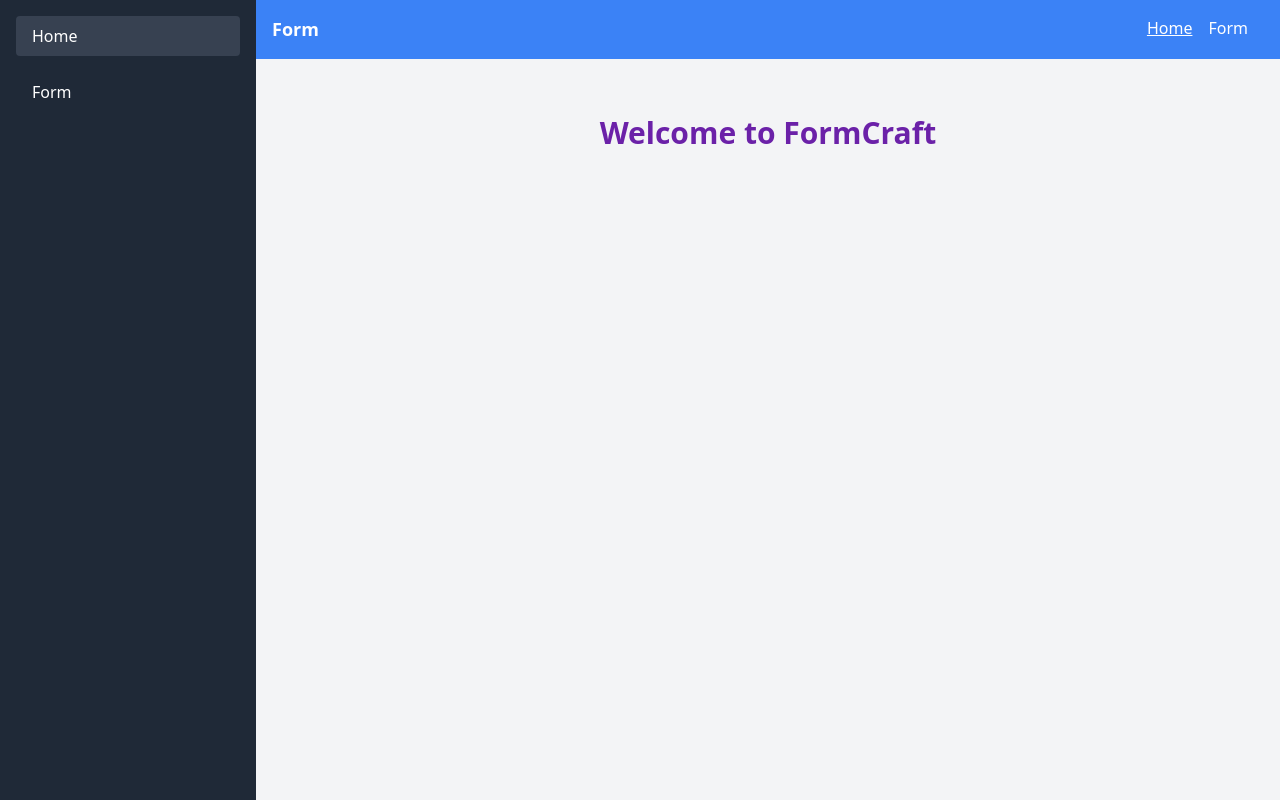
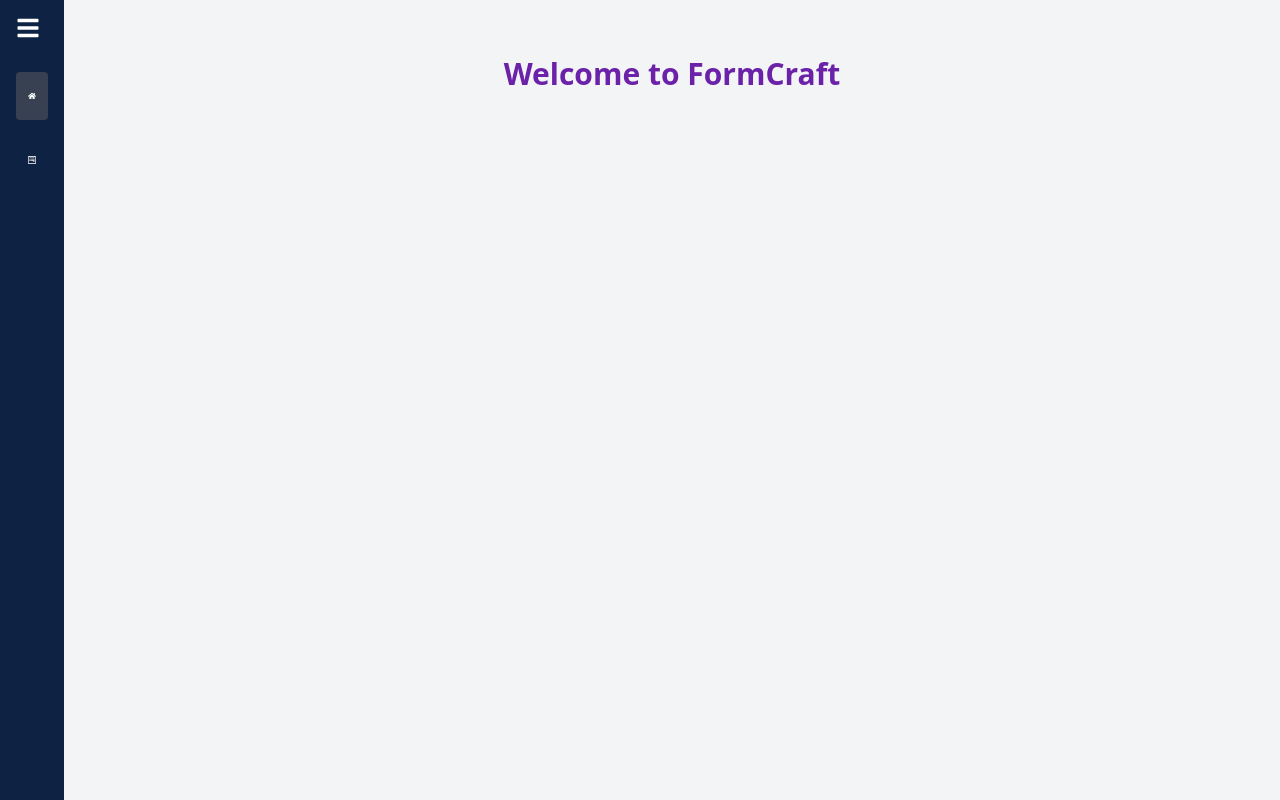
Before and after one commit to Web-Dev-Learner/form, a React (Vite) app in the folder formcraft/: page / in a window 1280 px wide. Shown: the top 800 px of the page. Built offline with nearby package versions, Linux system fonts and the light colour scheme.

Commit message:
added icon sidebar

```diff
--- a/formcraft/package.json
+++ b/formcraft/package.json
@@ -13,6 +13,7 @@
     "@reduxjs/toolkit": "^2.2.7",
     "react": "^18.3.1",
     "react-dom": "^18.3.1",
+    "react-icons": "^5.3.0",
     "react-redux": "^9.1.2",
     "react-router-dom": "^6.26.1"
   },
--- a/formcraft/src/App.jsx
+++ b/formcraft/src/App.jsx
@@ -1,6 +1,5 @@
 import React from 'react';
 import { BrowserRouter as Router, Route, Routes } from 'react-router-dom';
-import Navbar from './components/Navbar';
 import Sidebar from './components/Sidebar';
 import Form from './components/Form';
 import './index.css';
@@ -11,7 +10,6 @@ function App() {
       <div className="min-h-screen bg-gray-100 flex">
         <Sidebar />
         <div className="flex-1 flex flex-col">
-          <Navbar />
           <div className="flex-grow flex items-start justify-center p-4">
             <Routes>
               <Route
--- a/formcraft/src/components/Navbar.jsx
+++ /dev/null
@@ -1,35 +0,0 @@
-import React from 'react';
-import { NavLink } from 'react-router-dom';
-import styles from './navbar.module.css';
-
-const Navbar = () => {
-  return (
-    <nav className={styles.navbar}>
-      <div className={styles.container}>
-        <div className={styles.brand}>
-          Form
-        </div>
-        <div className={styles.navLinks}>
-          <NavLink
-            to="/"
-            className={({ isActive }) =>
-              isActive ? `${styles.navLink} ${styles.active}` : `${styles.navLink} ${styles.inactive}`
-            }
-          >
-            Home
-          </NavLink>
-          <NavLink
-            to="/form"
-            className={({ isActive }) =>
-              isActive ? `${styles.navLink} ${styles.active}` : `${styles.navLink} ${styles.inactive}`
-            }
-          >
-            Form
-          </NavLink>
-        </div>
-      </div>
-    </nav>
-  );
-};
-
-export default Navbar;
--- a/formcraft/src/components/Sidebar.jsx
+++ b/formcraft/src/components/Sidebar.jsx
@@ -1,26 +1,42 @@
-import React from 'react';
+
+import React, { useState } from 'react';
 import { NavLink } from 'react-router-dom';
+import { FaBars, FaHome, FaWpforms } from 'react-icons/fa';
 import styles from './sidebar.module.css';
 
 const Sidebar = () => {
+  const [isOpen, setIsOpen] = useState(false);
+
+  const toggleSidebar = () => {
+    setIsOpen(!isOpen);
+  };
+
   return (
-    <aside className={styles.sidebar}>
-      <div className="space-y-4">
+    <aside className={`${styles.sidebar} ${isOpen ? styles.open : styles.closed}`}>
+      <div className={styles.menuHeader}>
+        {isOpen && <span className={styles.menuText}>Menu</span>}
+        <div className={styles.menuIcon} onClick={toggleSidebar}>
+          <FaBars />
+        </div>
+      </div>
+      <div className={styles.menuItems}>
         <NavLink
           to="/"
           className={({ isActive }) =>
-            isActive ? `${styles.link} ${styles.active}` : `${styles.link} ${styles.inactive}`
+            isActive ? `${styles.link} ${styles.active}` : `${styles.link}`
           }
         >
-          Home
+          <FaHome className={styles.icon} />
+          {isOpen && <span className={styles.text}>Home</span>}
         </NavLink>
         <NavLink
           to="/form"
           className={({ isActive }) =>
-            isActive ? `${styles.link} ${styles.active}` : `${styles.link} ${styles.inactive}`
+            isActive ? `${styles.link} ${styles.active}` : `${styles.link}`
           }
         >
-          Form
+          <FaWpforms className={styles.icon} />
+          {isOpen && <span className={styles.text}>Form</span>}
         </NavLink>
       </div>
     </aside>
--- a/formcraft/src/components/navbar.module.css
+++ /dev/null
@@ -1,33 +0,0 @@
-
-.navbar {
-    background-color: #3b82f6;
-    padding: 1rem;
-  }
-
-  .container {
-    margin: 0 auto;
-    display: flex;
-    justify-content: space-between;
-  }
-
-  .brand {
-    color: #ffffff;
-    font-size: 1.125rem;
-    font-weight: 600;
-  }
-
-  .navLink {
-    color: #ffffff;
-    margin-right: 1rem;
-    text-decoration: none;
-  }
-
-  .active {
-    text-decoration: underline;
-  }
-
-  .inactive {
-    &:hover {
-      color: #d1d5db;
-    }
-  }
--- a/formcraft/src/components/sidebar.module.css
+++ b/formcraft/src/components/sidebar.module.css
@@ -1,25 +1,100 @@
 .sidebar {
-    width: 16rem;
-    background-color: #1f2937;
+  background-color: #0e2344;
   color: #ffffff;
-    height: 150vh; /* Ensure the sidebar spans the full viewport height */
+  height: 120vh;
   padding: 1rem;
   display: flex;
   flex-direction: column;
+  align-items: flex-start;
+  transition: width 0.3s ease, height 0.3s ease;
+  overflow-x: hidden;
+}
+
+.closed {
+  width: 4rem;
+}
+
+.open {
+  width: 12rem;
+}
+
+.menuHeader {
+  display: flex;
+  align-items: center;
+  justify-content: space-between;
+  width: 100%;
+  margin-bottom: 2rem;
+}
+
+.menuText {
+  font-size: 1rem;
+  margin-right: 0.75rem; /* Space between the text and the icon */
+  white-space: nowrap;
+}
+
+.menuIcon {
+  font-size: 1.5rem;
+  cursor: pointer;
+}
+
+.menuItems {
+  width: 100%;
 }
 
 .link {
-    display: block;
-    padding: 0.5rem 1rem;
+  display: flex;
+  align-items: center;
+  padding: 0.75rem;
   border-radius: 0.25rem;
   text-decoration: none;
   color: #ffffff;
+  margin-bottom: 1rem;
+  transition: background-color 0.3s ease;
+}
+
+.link:hover {
+  background-color: #374151;
 }
 
 .active {
   background-color: #374151;
 }
 
-  .inactive:hover {
-    background-color: #374151;
+.icon {
+  font-size: 1.5rem;
+  transition: font-size 0.3s ease;
 }
+
+.closed .icon {
+  font-size: 1.5rem; /* Larger icon size when sidebar is closed */
+}
+
+.text {
+  font-size: 1rem;
+  margin-left: 0.75rem; /* Space between the icon and the text */
+  white-space: nowrap;
+  opacity: 1;
+  transition: opacity 0.3s ease;
+}
+
+.closed .text {
+  opacity: 0; /* Hide text when sidebar is closed */
+}
+
+@media (max-width: 760px) {
+  .open {
+    width: 10rem;
+  }
+
+  .closed {
+    width: 3rem;
+  }
+
+  .icon {
+    margin-right: 0.5rem;
+  }
+
+  .text {
+    font-size: 0.875rem;
+  }
+}
```
Also changed, not shown: 1 other file (tests, documents, lock files or other folders). Lines whose indentation alone changed are shown as unchanged.
